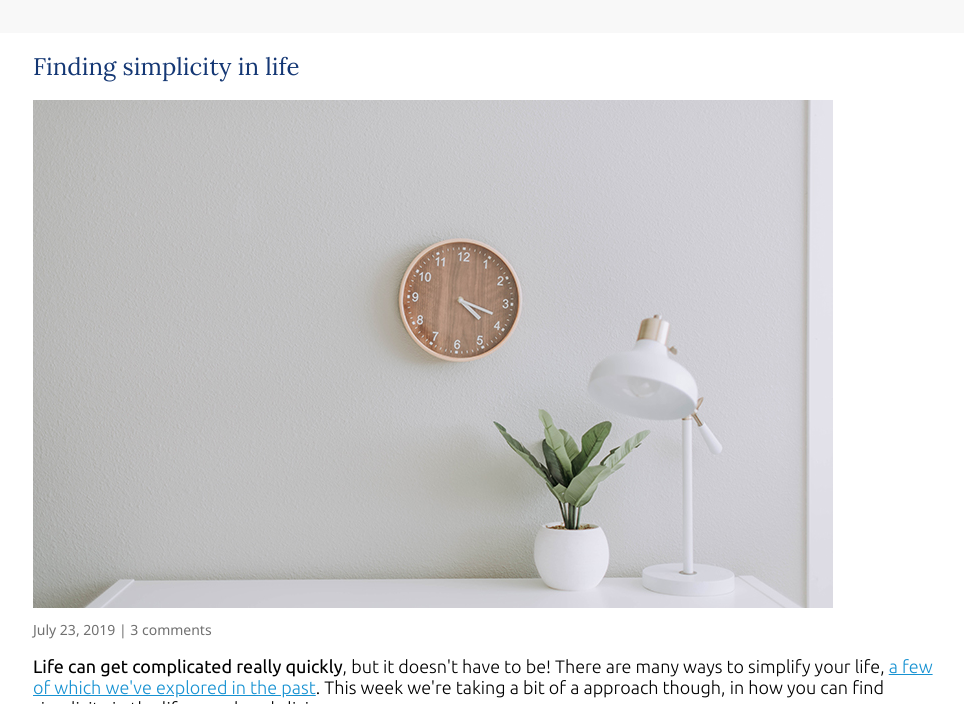
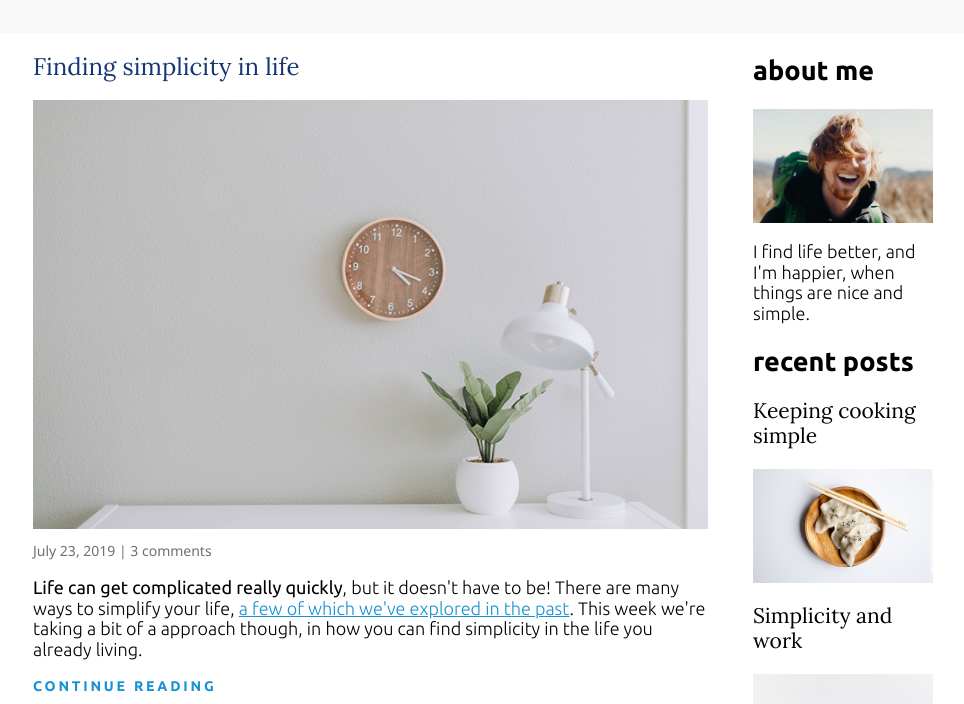
Before and after one commit to mf-dlcz/livingTheSimpleLife, a website built with Vite: page index.html in a window 1280 px wide. Shown: the part 96-800 px from the top of the page, without its empty margins (157-1121 px from the left). Built offline with nearby package versions, Linux system fonts and the light colour scheme.

Commit message:
Updated the container class, updated the size of the images

```diff
--- a/css/styles.css
+++ b/css/styles.css
@@ -9,6 +9,11 @@ body {
     font-family: 'Ubuntu', sans-serif;
     font-size: 1.125rem;
     font-weight: 300;
+}
+
+img {
+    max-width: 100%;
+    display: block;
 }
 
 /* =================
@@ -91,7 +96,7 @@ Layout
     margin: 0 auto;
 }
 
-.container-nav {
+.container-flex {
     display: flex;
     justify-content: space-between;
 }
@@ -102,7 +107,7 @@ header {
 }
 
 @media (max-width: 675px) {
-    .container-nav {
+    .container-flex {
         flex-direction: column;
     }
 
@@ -120,6 +125,14 @@ footer p {
     font-size: 18px;
     opacity: 54%;
     text-align: center;
+}
+
+main {
+    width: 75%;
+}
+
+aside {
+    width: 20%;
 }
 
 /* navigation */
@@ -160,7 +173,6 @@ nav a:focus {
     nav ul {
         flex-direction: column;
     }
-
     nav li {
         margin: .5em 0;
     }
--- a/index.html
+++ b/index.html
@@ -12,7 +12,7 @@
 	</head>
 	<body>
 		<header>
-			<div class="container container-nav">
+			<div class="container container-flex">
 				<div class="site-title">
 					<h1>Living the social life</h1>
 					<p class="subtitle">A blog exploring minimalism in life</p>
@@ -28,7 +28,7 @@
 			<!-- / .container -->
 		</header>
 
-		<div class="container">
+		<div class="container container-flex">
 			<main role="main">
 
 				<article class="article-featured">
@@ -130,6 +130,5 @@
 			<p>Copyright 2023</p>
 		</footer>
 
-
 	</body>
 </html>
```
